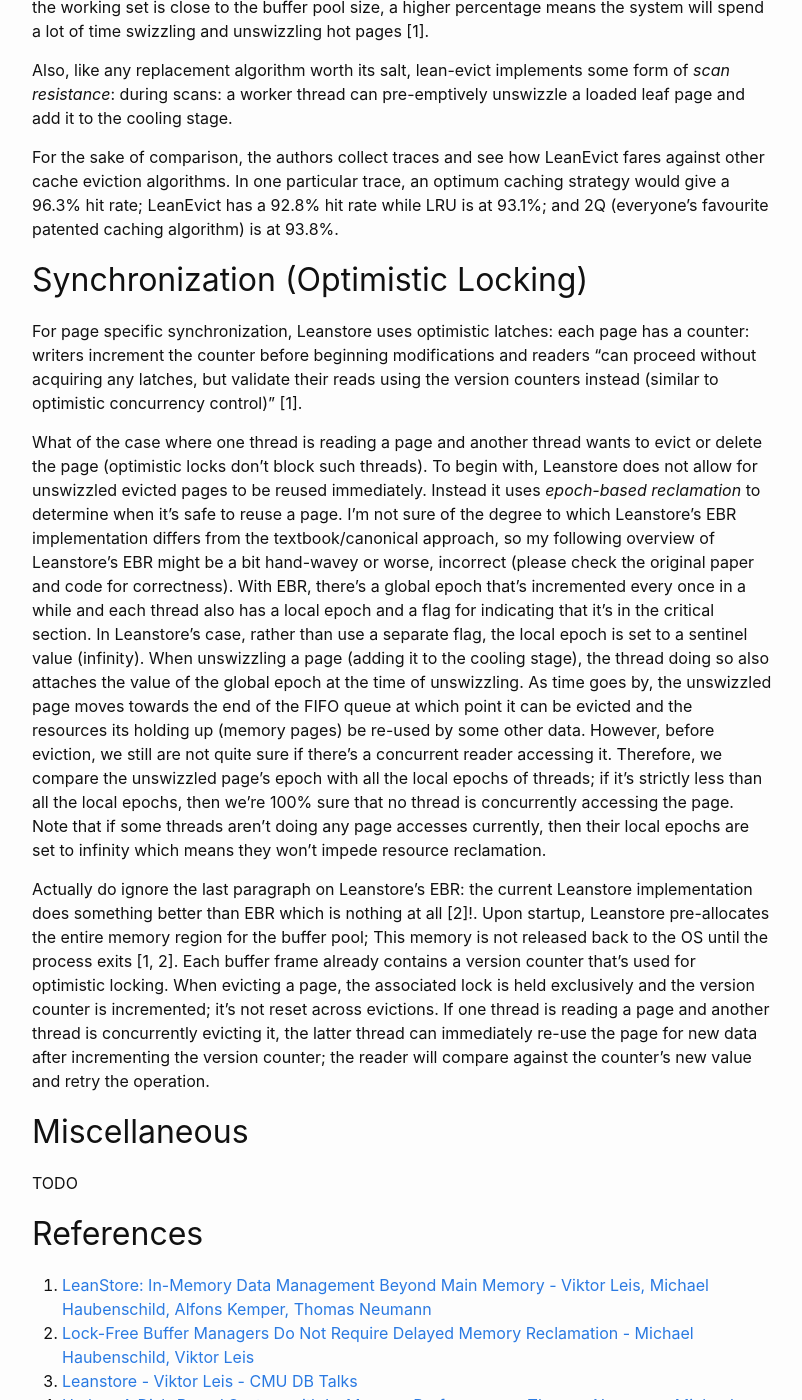
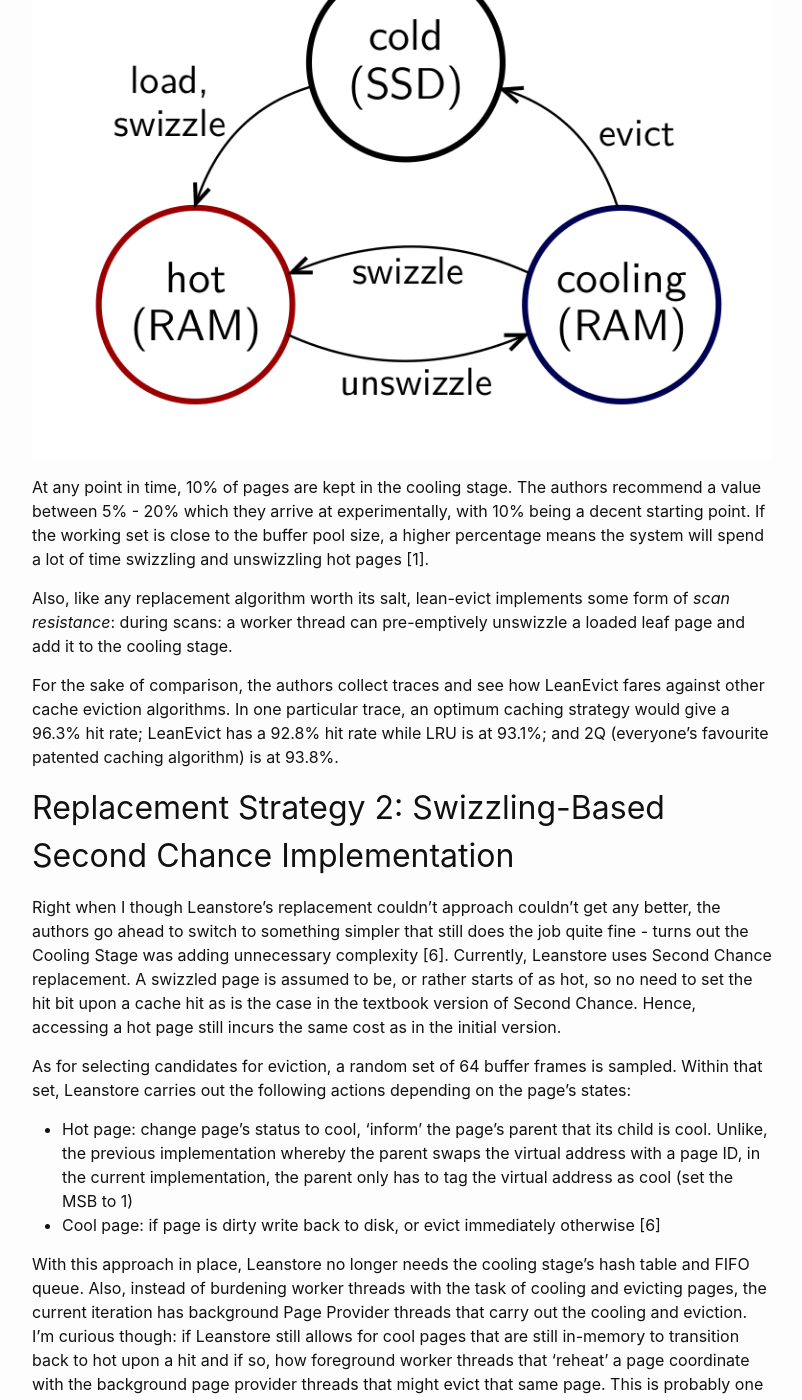
Before and after one commit to bnmoch3/blog, a Jekyll site: the page built from _posts/2024-06-11-leanstore.md, in a window 1280 px wide and 1400 px high, scrolled down 6334 px. Shown: the whole window, without its empty margins (238-1040 px from the left). Built offline with Jekyll 4.4.1, drawn with Linux system fonts in a browser that asks for light colours; some of the changed text lies outside the part shown.

Commit message:
Update leanstore post

```diff
--- a/_posts/2024-06-11-leanstore.md
+++ b/_posts/2024-06-11-leanstore.md
@@ -22,7 +22,8 @@
 
 Leanstore has [two boxes to tick](/blog/larger-than-mem-intro): (1) does it
 offer great performance in the case where the working set fits entirely
-in-memory, and (2) does it offer decent larger-than-memory performance
+in-memory, and (2) does it offer decent larger-than-memory performance as the
+working set's size increases.
 
 In the first case where the working dataset fits entirely in-memory, a b-tree
 implemented on top of Leanstore is has almost the same performance as an
@@ -109,7 +110,9 @@
 2. If the page is on disk, access the IO component and initialize the IO as
    follows:
    - Acquire the (global) lock of the hash table within IO Component. This hash
-     tables maps on-disk page IDs to IO frames.
+     tables maps on-disk page IDs to IO frames. The authors argue that this lock
+     will not impede scalability & performance since either way, I/O operations
+     are slower than the preceding lock acquisition [1].
    - Create an IO frame and insert it into the hash table. This consists of an
      operating system mutex and a pointer to the in-memory location where the
      page will be loaded to. A key advantage of OS mutexes is that they make
@@ -129,7 +132,29 @@
 Suppose a page was already swizzled; the worker thread has only one step before
 accessing the page: an if statement to check the bit indicator, that's it!.
 
-## Replacement Strategy (LeanEvit)
+### Scaling I/O
+
+The latest iteration of Leanstore gets rid of the single lock over the hash
+table for managing IO operation [6]. Turns out the authors' initial argument
+(that a single lock over will not become a bottleneck) became invalidated with
+SSDs getting faster and I/O bandwidth increasing:
+
+> With one SSD, the single I/O stage with the global mutex in the original
+> LeanStore design from 2018 was enough to saturate the SSD bandwidth. With
+> today’s PCIe 4.0, we can attach an array of, e.g., ten NVMe SSDs..., where
+> each drive can deliver up to 7000 MB/s read bandwidth and 3800 MB/s write
+> bandwidth. In such a system, we need high concurrency to issue a large number
+> of parallel I/O requests to fully utilize all SSDs. The global mutex that
+> protects the I/O hash table would quickly become a scalability bottleneck and
+> prevent us from reaching exploiting the maximum bandwidth that modern flash
+> drives can deliver. [6]
+
+Currently, Leanstore uses a partitioned I/O stage with the page ID determining
+which partition will be used to handle and synchronize the operation [6]. Each
+partition is protected by a lock and allows concurrent threads requesting the
+same page to synchronize their requests and also to 'park' as they wait along.
+
+## Replacement Strategy 1: LeanEvict
 
 Memory is a finite resources and eventually, a buffer pool must decide what to
 evict and what to keep around. Hence all the caching algorithms designed for
@@ -210,9 +235,40 @@
 rate while LRU is at 93.1%; and 2Q (everyone's favourite patented caching
 algorithm) is at 93.8%.
 
-## Synchronization (Optimistic Locking)
+## Replacement Strategy 2: Swizzling-Based Second Chance Implementation
 
-For page specific synchronization, Leanstore uses optimistic latches: each page
+Right when I though Leanstore's replacement couldn't approach couldn't get any
+better, the authors go ahead to switch to something simpler that still does the
+job quite fine - turns out the Cooling Stage was adding unnecessary complexity
+[6]. Currently, Leanstore uses Second Chance replacement. A swizzled page is
+assumed to be, or rather starts of as hot, so no need to set the hit bit upon a
+cache hit as is the case in the textbook version of Second Chance. Hence,
+accessing a hot page still incurs the same cost as in the initial version.
+
+As for selecting candidates for eviction, a random set of 64 buffer frames is
+sampled. Within that set, Leanstore carries out the following actions depending
+on the page's states:
+
+- Hot page: change page's status to cool, 'inform' the page's parent that its
+  child is cool. Unlike, the previous implementation whereby the parent swaps
+  the virtual address with a page ID, in the current implementation, the parent
+  only has to tag the virtual address as cool (set the MSB to 1)
+- Cool page: if page is dirty write back to disk, or evict immediately otherwise
+  [6]
+
+With this approach in place, Leanstore no longer needs the cooling stage's hash
+table and FIFO queue. Also, instead of burdening worker threads with the task of
+cooling and evicting pages, the current iteration has background Page Provider
+threads that carry out the cooling and eviction. I'm curious though: if
+Leanstore still allows for cool pages that are still in-memory to transition back
+to hot upon a hit and if so, how foreground worker threads that 'reheat' a page
+coordinate with the background page provider threads that might evict that same
+page. This is probably one of those details that you have to read in the actual
+code since there's only so much detail that can be included in the paper.
+
+## Synchronization
+
+Wrt page specific synchronization, Leanstore uses optimistic latches: each page
 has a counter: writers increment the counter before beginning modifications and
 readers "can proceed without acquiring any latches, but validate their reads
 using the version counters instead (similar to optimistic concurrency control)"
@@ -253,6 +309,28 @@
 version counter; the reader will compare against the counter's new value and
 retry the operation.
 
+The initial implementation for Leanstore relied on spinlocks for exclusive
+locks. What much can be said about spinlocks - easy to implement, easy to assume
+they provide high performance but they are a
+[bad idea](https://matklad.github.io/2020/01/02/spinlocks-considered-harmful.html).
+Given that many of the researchers developing Leanstore also published papers on
+[hybrid locking](/blog/dbms-hybrid-locking) and lightweight synchronization
+primitives, it was only a matter of time before they adopted their techniques
+within Leanstore [5,6]. In the current Leanstore implementation, pages support
+optimistic locking (for short reads), shared pessimistic mode (blocks out
+concurrent writers so no need to restart, for longer page reads) and exclusive
+mode (mostly for writers, allows for threads waiting in line to be efficiently
+'parked' rather than loop endlessly) [5, 6].
+
+Unsurprisingly, Leanstore still retains its excellent performance that scales as
+the number of threads increases [6]. WiredTiger (RU) comes quite close in
+read-only workloads but that's only without any concurrency control, shared
+memory reclamation (hazard pointers) and lock-free techniques whatsoever - the
+Leanstore numbers are with its synchronization primitives still 'turned' on
+(both charts sourced from [6]):
+
+![Figure 6,7](/assets/images/leanstore/in_mem_scalability.png)
+
 ## Miscellaneous
 
 TODO
@@ -265,3 +343,5 @@
 3. [Leanstore - Viktor Leis - CMU DB Talks](https://www.youtube.com/watch?v=o467OKy7Q0g)
 4. [Umbra: A Disk-Based System with In-Memory Performance - Thomas Neumann,
    Michael Freitag](https://www.cidrdb.org/cidr2020/papers/p29-neumann-cidr20.pdf)
+5. [Scalable and Robust Latches for Database Systems - Jan Böttcher, Viktor Leis, Jana Giceva, Thomas Neumann, Alfons Kemper](https://db.in.tum.de/~boettcher/locking.pdf)
+6. [The Evolution of LeanStore - Adnan Alhomssi, Michael Haubenschild, Viktor Leis](https://dl.gi.de/server/api/core/bitstreams/edd344ab-d765-4454-9dbe-fcfa25c8059c/content)
```
Also changed, not shown: other parts of _posts/2024-06-11-leanstore.md (+1 -1 lines), assets/images/leanstore/in_mem_scalability.png (added).
